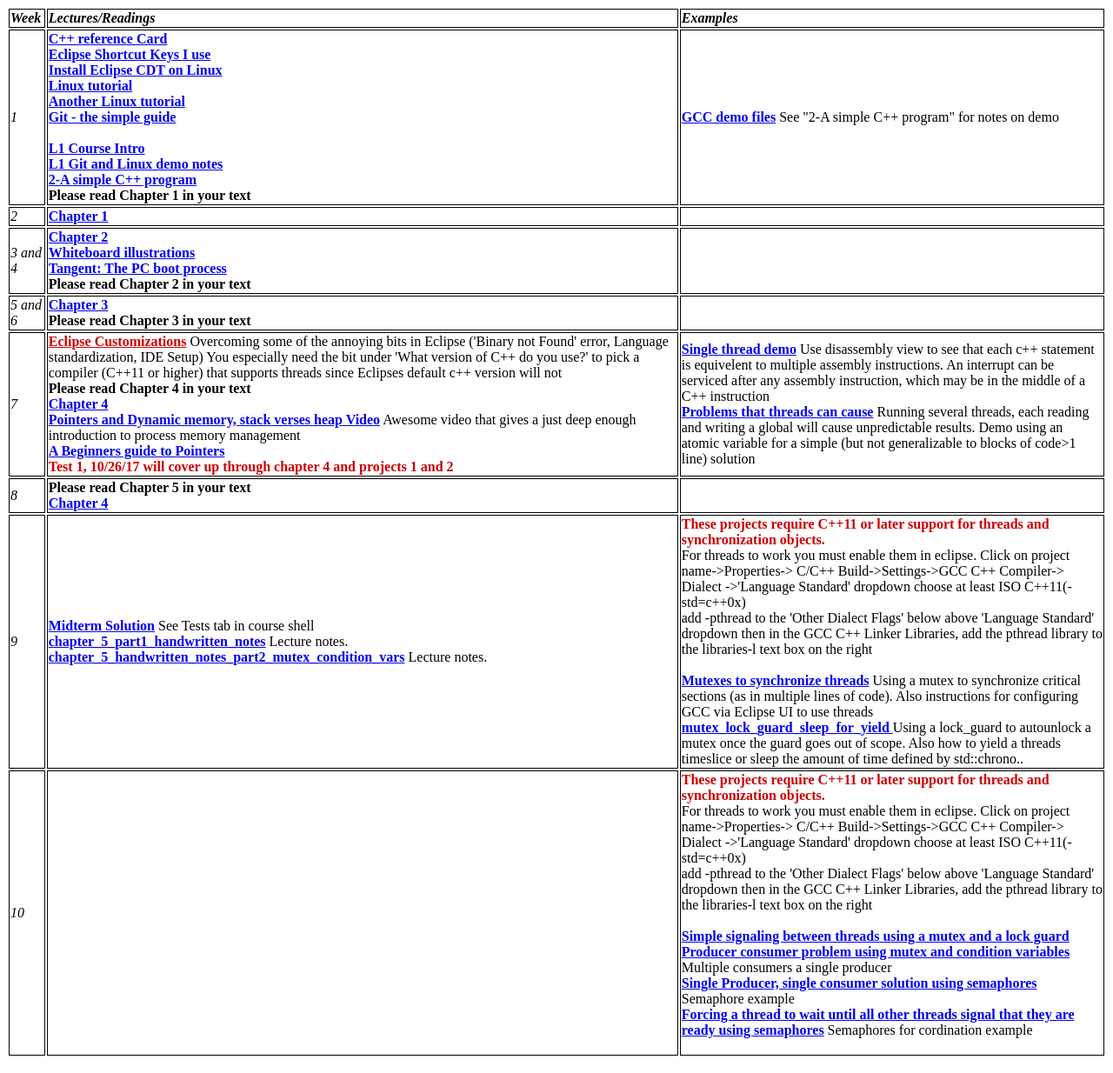
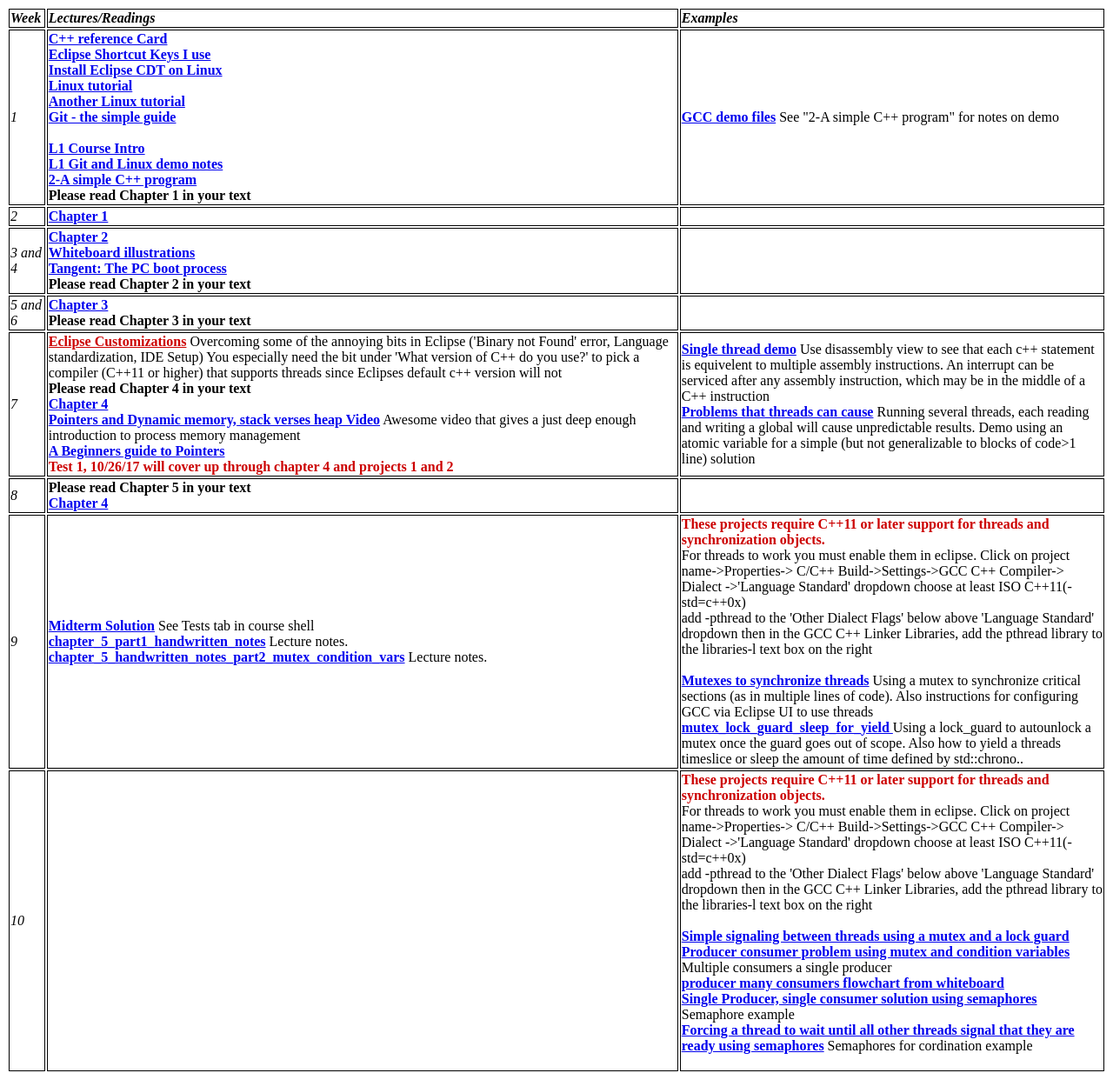
Before and after one commit to yeckoh/CPSC410, a Jekyll site: the page navbar/Lectures.html, which Jekyll copies as it is, in a window 1280 px wide. Shown: the whole page at 87% size. Built offline with Jekyll 4.4.1, drawn with Linux system fonts in a browser that asks for light colours.

Commit message:
lectures

```diff
--- a/navbar/Lectures.html
+++ b/navbar/Lectures.html
@@ -132,6 +132,8 @@
 			add -pthread to the 'Other Dialect Flags' below above 'Language Standard' dropdown then in the GCC C++ Linker Libraries, add the pthread library to the libraries-l text box on the right <br><br>
 			<strong><a href="https://github.com/CNUClasses/410_ConditionVar_Mutex.git">Simple signaling between threads using a mutex and a lock guard</a></strong><br/>
 			<strong><a href="https://github.com/CNUClasses/410_Producer_many_consumers.git"> Producer consumer problem using mutex and condition variables</a></strong> Multiple consumers a single producer <br />
+			<strong><a href="https://github.com/CNUClasses/CPSC410/blob/master/content/Lectures/chapter5_producer_many_consumers_flowchart.pdf"> producer many consumers flowchart from whiteboard</a></strong> <br>
+
 			<strong><a href="https://github.com/CNUClasses/410_Semaphore_ConditionVar_Mutex_Thread_Producer_Consumer.git"> Single Producer, single consumer solution using semaphores</a></strong> Semaphore example<br />
 			<strong><a href="https://github.com/CNUClasses/410_Producer_wait_for_all_consumers_ready_using_Semaphore.git"> Forcing a thread to wait until all other threads signal that they are ready using semaphores</a></strong> Semaphores for cordination example<br />
 
```
Also changed, not shown: 1 other file.
